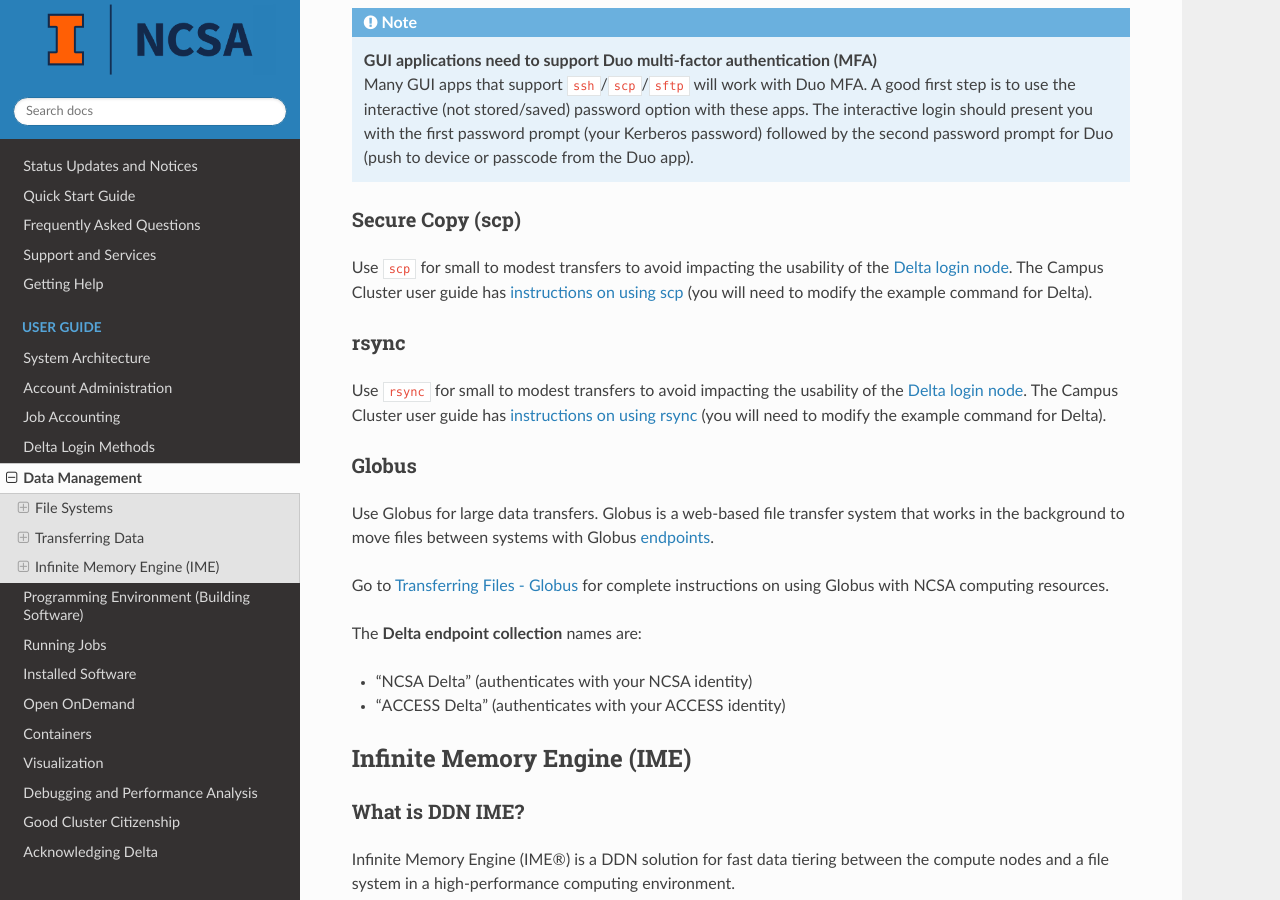
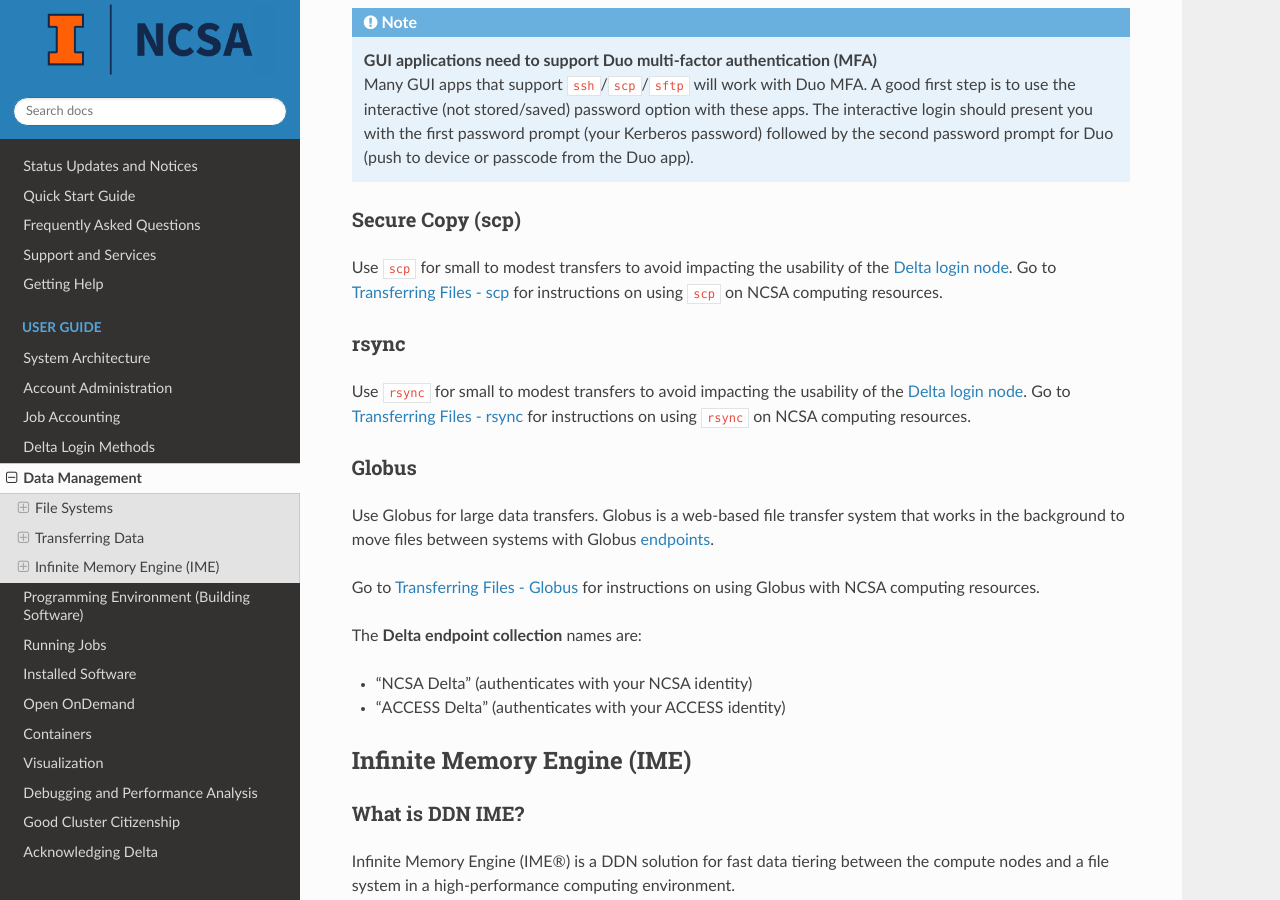
Before and after one commit to ncsa/Delta_doc, a Sphinx documentation site: the page built from docs/source/user_guide/data_mgmt.rst, in a window 1280 px wide and 900 px high, scrolled down 1133 px. Built offline with Sphinx 7.4.7 and the Read the Docs theme 2.0.0, drawn with Linux system fonts in a browser that asks for light colours.

Commit message:
Update data_mgmt.rst updated scp and rsync
updated scp and rsync sections to link to hub common page.

```diff
--- a/docs/source/user_guide/data_mgmt.rst
+++ b/docs/source/user_guide/data_mgmt.rst
@@ -57,12 +57,12 @@ Transferring Data
 Secure Copy (scp)
 ~~~~~~~~~~~~~~~~~~
 
-Use ``scp`` for small to modest transfers to avoid impacting the usability of the :ref:`Delta login node <direct_access>`. The Campus Cluster user guide has `instructions on using scp <https://docs.ncsa.illinois.edu/systems/icc/en/latest/user_guide/storage_data.html#cli-transfer-method-scp>`_ (you will need to modify the example command for Delta).
+Use ``scp`` for small to modest transfers to avoid impacting the usability of the :ref:`Delta login node <direct_access>`. Go to `Transferring Files - scp <https://docs.ncsa.illinois.edu/en/latest/common/transfer.html#cli-transfer-method-secure-copy-scp>`_ for instructions on using ``scp`` on NCSA computing resources.
 
 rsync
 ~~~~~~~~~~
 
-Use ``rsync`` for small to modest transfers to avoid impacting the usability of the :ref:`Delta login node <direct_access>`. The Campus Cluster user guide has `instructions on using rsync <https://docs.ncsa.illinois.edu/systems/icc/en/latest/user_guide/storage_data.html#cli-transfer-method-rsync>`_ (you will need to modify the example command for Delta).
+Use ``rsync`` for small to modest transfers to avoid impacting the usability of the :ref:`Delta login node <direct_access>`. Go to `Transferring Files - rsync <https://docs.ncsa.illinois.edu/en/latest/common/transfer.html#cli-transfer-method-secure-copy-scp>`_ for instructions on using ``rsync`` on NCSA computing resources.
 
 .. _transfer-globus:
 
@@ -71,7 +71,7 @@ Globus
 
 Use Globus for large data transfers. Globus is a web-based file transfer system that works in the background to move files between systems with Globus `endpoints <https://docs.globus.org/faq/globus-connect-endpoints/#what_is_an_endpoint>`_.
 
-Go to `Transferring Files - Globus <https://docs.ncsa.illinois.edu/en/latest/common/transfer.html#globus>`_ for complete instructions on using Globus with NCSA computing resources.
+Go to `Transferring Files - Globus <https://docs.ncsa.illinois.edu/en/latest/common/transfer.html#globus>`_ for instructions on using Globus with NCSA computing resources.
 
 The **Delta endpoint collection** names are:
 
```
